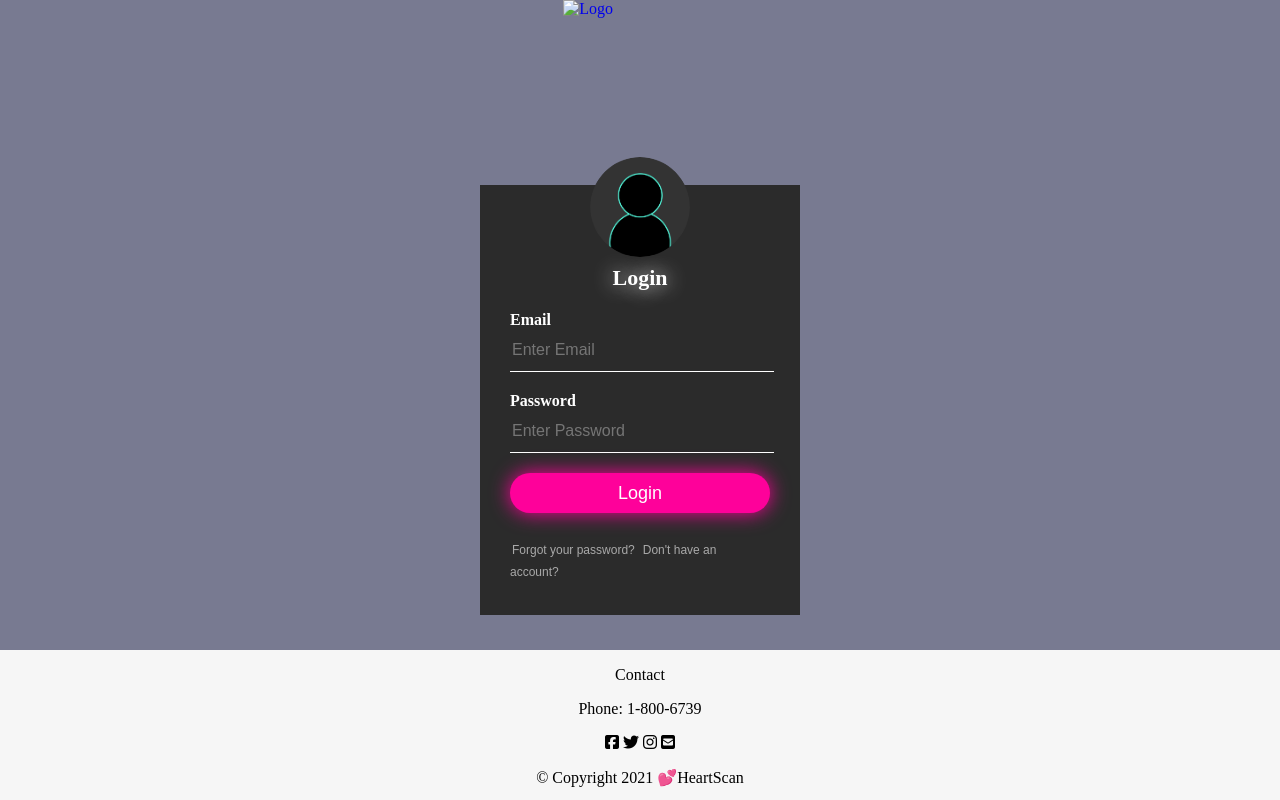
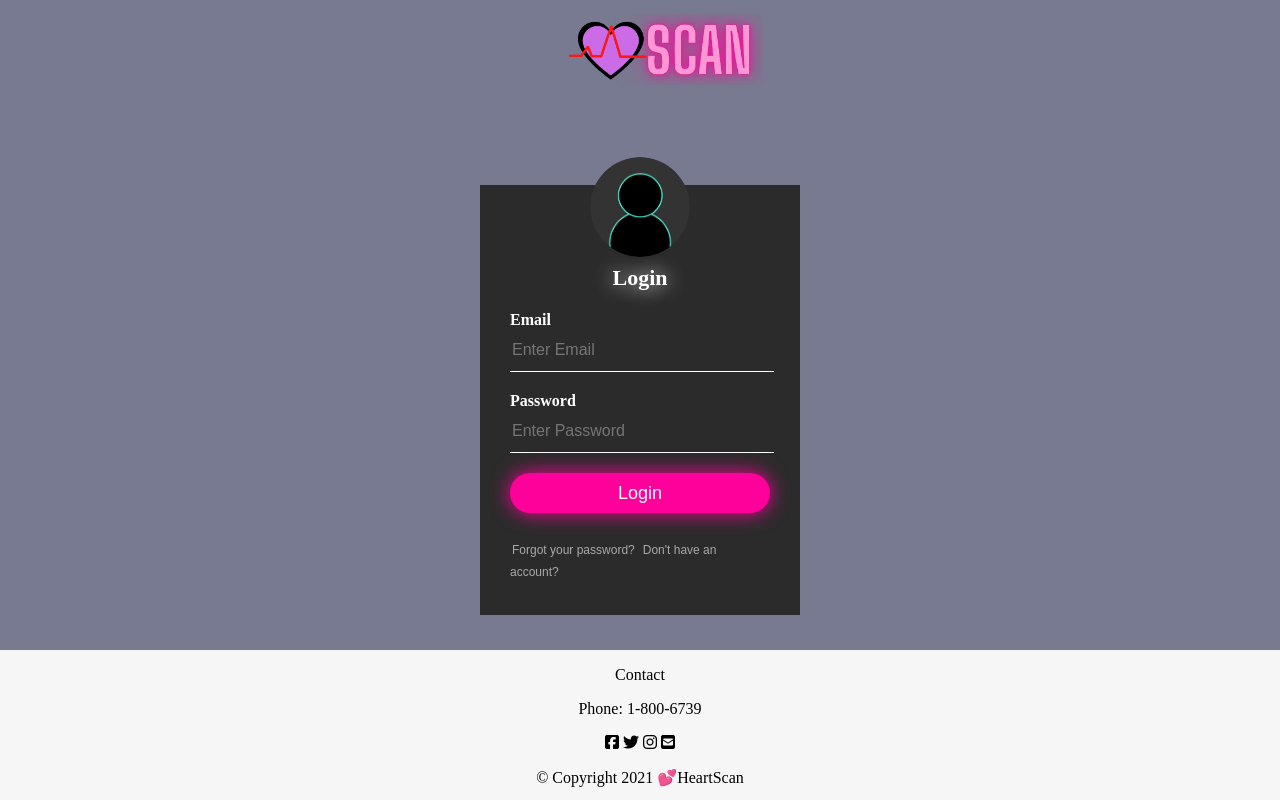
Before and after one commit to abyssowl/scan4550, a plain HTML site: page login.html in a window 1280 px wide. Drawn offline with Linux system fonts and the light colour scheme.

Commit message:
Update login.html

```diff
--- a/login.html
+++ b/login.html
@@ -9,7 +9,7 @@
   </head>
   <body>
     <a href = "index.html">
-      <img class="img-logo" src="images/Heart-logo.PNG" alt="Logo">
+      <img class="img-logo" src="Heart-logo.PNG" alt="Logo">
     </a>
       <div class="login-box">
         <img src="avatar.png" class="avatar" alt="avatar">
```
